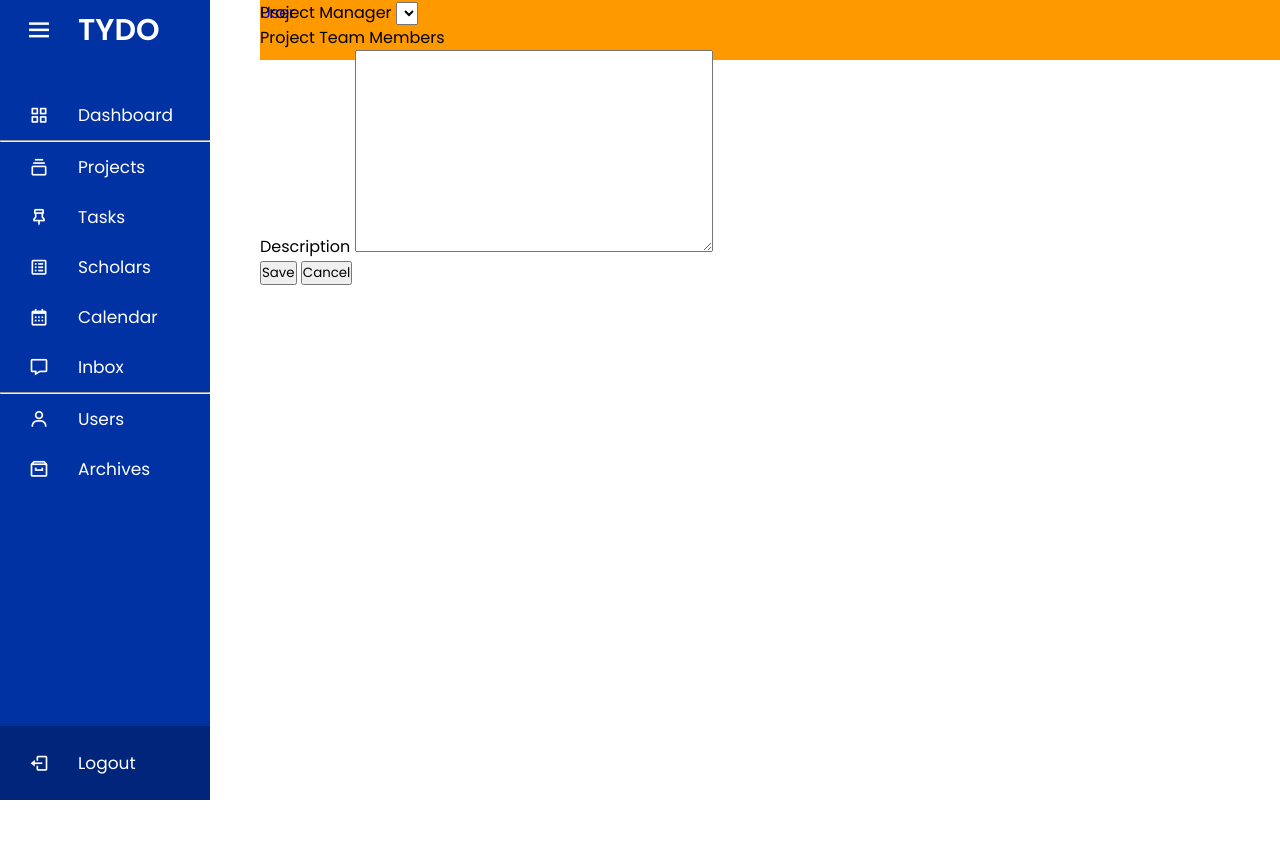
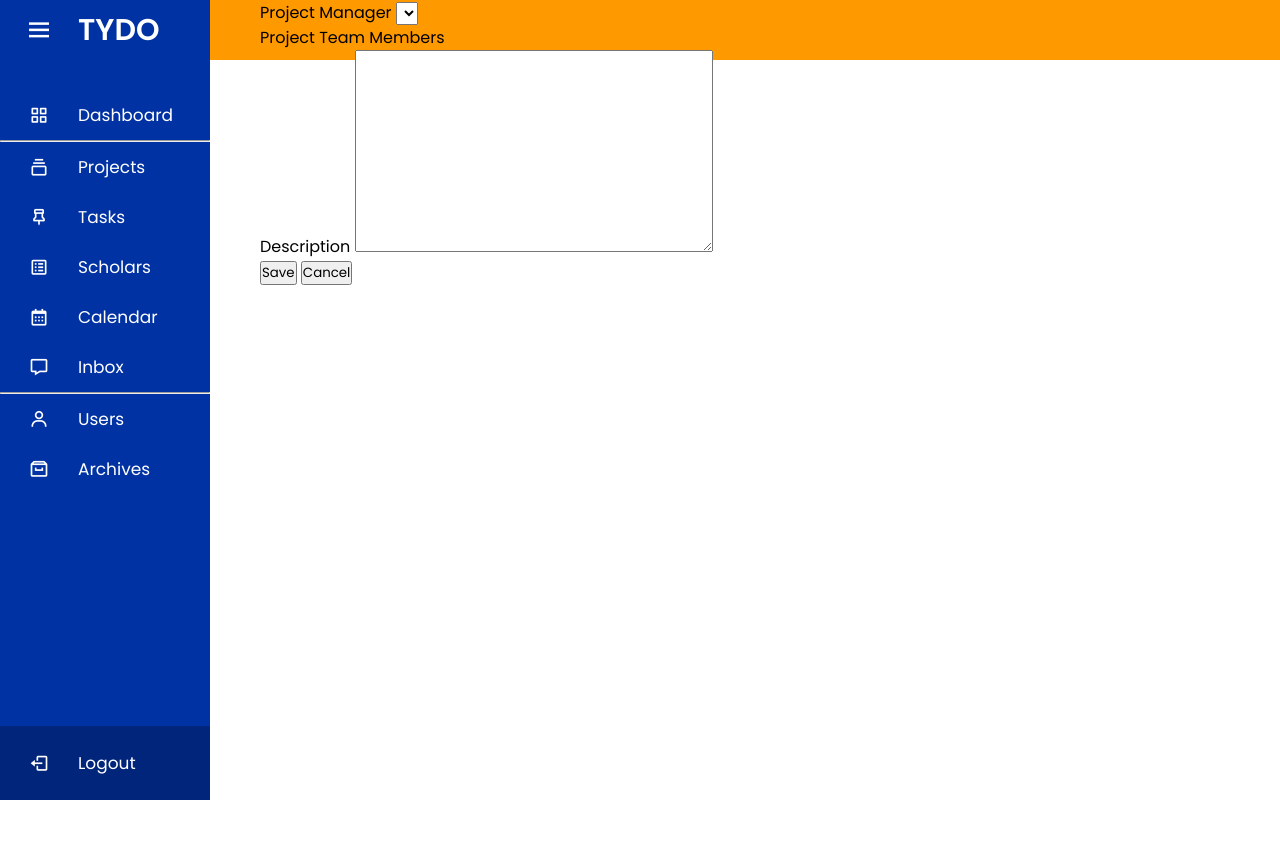
Before and after one commit to aecliam/New-iTask, a PHP site: page /index-new.php in a window 1280 px wide. Run offline with PHP 8.4, Linux system fonts and the light colour scheme; lists and menus that the app fills with data are empty.

Commit message:
Update index-new.css

```diff
--- a/css/index-new.css
+++ b/css/index-new.css
@@ -46,7 +46,7 @@ a{
   font-size: 30px;
   color: #fff;
   font-weight: 600;
-  transition: 0.4s ease;
+  transition: 0.3s ease;
 }
 
 .sidebar.close .logo-details .logo-name{
@@ -166,7 +166,7 @@ a{
   top: 0;
   opacity: 1;
   pointer-events: auto;
-  transition: all 0.4s ease;
+  transition: all 0.3s ease;
 }
 
 .sidebar .nav-links li .sub-menu .link-name{
@@ -201,9 +201,13 @@ a{
   position: relative;
   background: #FE9900;
   height: 60px;
-  left: 260px;
-  width: calc(100% - 260px);
-  transition: all 0.5s ease;
+
+}
+
+.user{
+  color: #11101d;
+  font-size: 20px;
+  align-content: right;
 }
 
 .sidebar.close ~ .home-section{
@@ -233,7 +237,7 @@ a{
   font-weight: 600;
 }
 
-@media (max-width: 300px) {
+@media (max-width: 250px) {
   .sidebar.close .nav-links li .sub-menu{
     display: none;
   }
```
